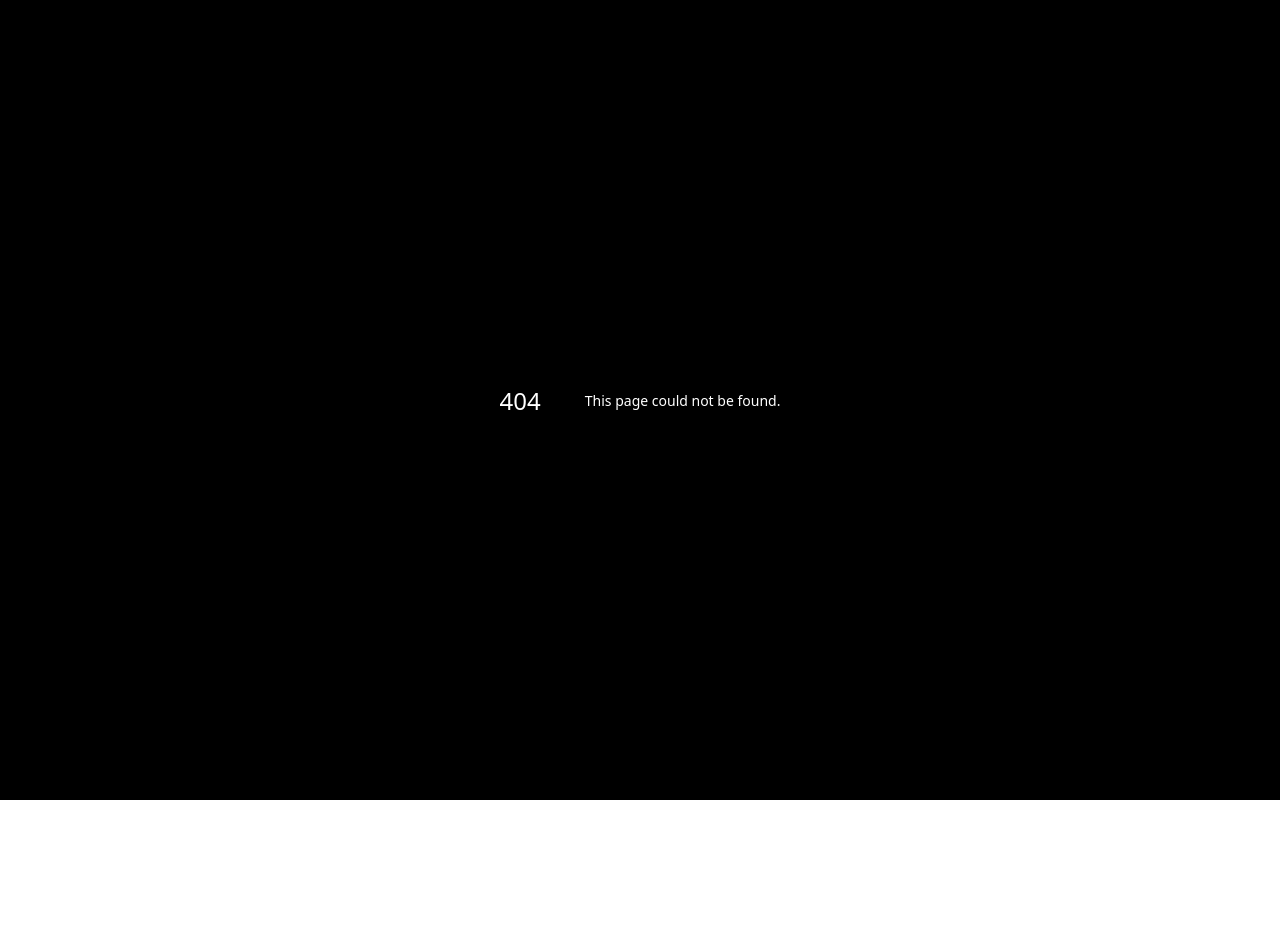
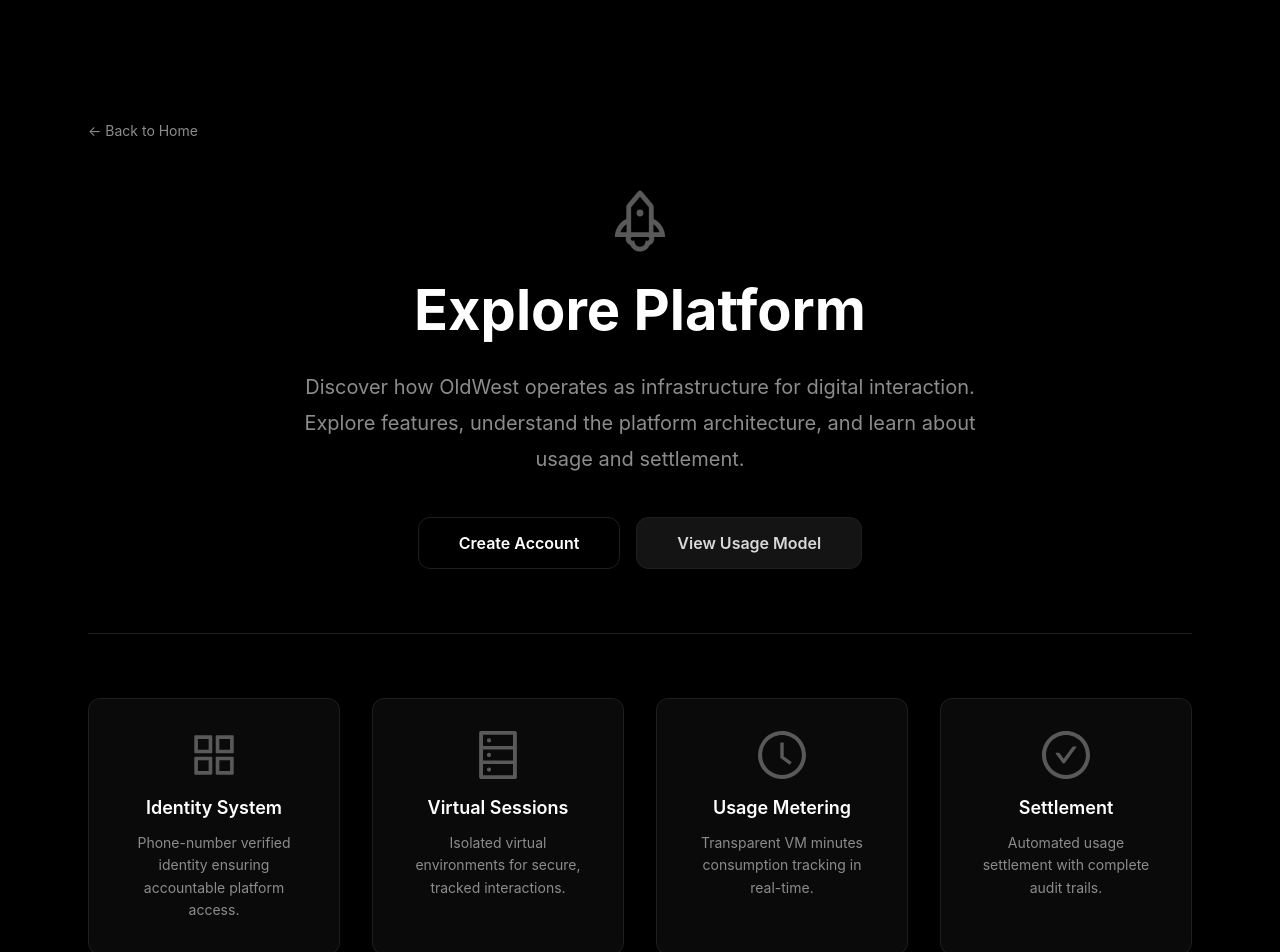
Before and after one commit to oldwestsolutions/oldoldwest, a Next.js app: page /explore-platform in a window 1280 px wide. Before the commit this address had no page. Shown: the top 952 px of the page. Before the commit the page ends 800 px from the top, so only its background shows below. Built offline with nearby package versions, Linux system fonts and the light colour scheme.

Commit message:
Rename product to products, pricing-rates to pricing, update hero buttons to Create Account and Explore Platform, add headers with back buttons to all pages

```diff
--- a/src/app/create-account/page.tsx
+++ b/src/app/create-account/page.tsx
@@ -1,6 +1,6 @@
 'use client'
 
-import { Layout, Typography, Divider, Space, Button, Card, Row, Col } from 'antd'
+import { Layout, Typography, Divider, Space, Button, Card, Row, Col, Header } from 'antd'
 import Link from 'next/link'
 import { CheckCircleOutlined } from '@ant-design/icons'
 
@@ -10,12 +10,20 @@ const { Title, Paragraph, Text } = Typography
 export default function CreateAccount() {
   return (
     <Layout style={{ minHeight: '100vh', background: '#000000', color: '#ffffff' }}>
-      <Content style={{ padding: '120px 48px', maxWidth: 900, margin: '0 auto' }}>
-        <div style={{ marginBottom: 48 }}>
-          <Link href="/" style={{ color: '#8c8c8c', fontSize: 14, textDecoration: 'none' }}>
-            ← Back to Home
-          </Link>
-        </div>
+      <Header style={{
+        background: '#000000',
+        borderBottom: '1px solid #1f1f1f',
+        padding: '0 48px',
+        display: 'flex',
+        alignItems: 'center',
+        justifyContent: 'space-between',
+        height: '72px'
+      }}>
+        <Link href="/" style={{ color: '#8c8c8c', fontSize: 14, textDecoration: 'none' }}>
+          ← Back to Home
+        </Link>
+      </Header>
+      <Content style={{ padding: '60px 48px', maxWidth: 900, margin: '0 auto' }}>
 
         <Title level={1} style={{ color: '#ffffff', marginBottom: 24, fontSize: 48, fontWeight: 700 }}>
           Create Account
--- /dev/null
+++ b/src/app/explore-platform/page.tsx
@@ -0,0 +1,160 @@
+'use client'
+
+import { Layout, Typography, Divider, Space, Card, Row, Col, Button } from 'antd'
+import Link from 'next/link'
+import { AppstoreOutlined, DatabaseOutlined, ClockCircleOutlined, CheckCircleOutlined, RocketOutlined } from '@ant-design/icons'
+
+const { Content } = Layout
+const { Title, Paragraph, Text } = Typography
+
+export default function ExplorePlatform() {
+  return (
+    <Layout style={{ minHeight: '100vh', background: '#000000', color: '#ffffff' }}>
+      <Content style={{ padding: '120px 48px', maxWidth: 1200, margin: '0 auto' }}>
+        <div style={{ marginBottom: 48 }}>
+          <Link href="/" style={{ color: '#8c8c8c', fontSize: 14, textDecoration: 'none' }}>
+            ← Back to Home
+          </Link>
+        </div>
+
+        <div style={{ textAlign: 'center', marginBottom: 64 }}>
+          <RocketOutlined style={{ fontSize: 64, color: '#595959', marginBottom: 24 }} />
+          <Title level={1} style={{ color: '#ffffff', marginBottom: 24, fontSize: 56, fontWeight: 700 }}>
+            Explore Platform
+          </Title>
+          <Paragraph style={{ color: '#8c8c8c', fontSize: 20, lineHeight: 1.8, maxWidth: 700, margin: '0 auto 40px' }}>
+            Discover how OldWest operates as infrastructure for digital interaction. Explore features, understand the platform architecture, and learn about usage and settlement.
+          </Paragraph>
+          <Space size="middle">
+            <Button
+              type="primary"
+              size="large"
+              style={{
+                background: '#000000',
+                borderColor: '#1f1f1f',
+                color: '#ffffff',
+                borderRadius: 12,
+                fontWeight: 600,
+                height: 52,
+                paddingLeft: 40,
+                paddingRight: 40,
+                boxShadow: 'none'
+              }}
+              href="/create-account"
+            >
+              Create Account
+            </Button>
+            <Button
+              size="large"
+              style={{
+                background: '#141414',
+                borderColor: '#1f1f1f',
+                color: '#d9d9d9',
+                borderRadius: 12,
+                fontWeight: 600,
+                height: 52,
+                paddingLeft: 40,
+                paddingRight: 40
+              }}
+              href="/usage-model"
+            >
+              View Usage Model
+            </Button>
+          </Space>
+        </div>
+
+        <Divider style={{ borderColor: '#1f1f1f', margin: '64px 0' }} />
+
+        <Row gutter={[32, 32]}>
+          <Col xs={24} md={12} lg={6}>
+            <Card
+              bordered
+              style={{
+                background: '#0a0a0a',
+                borderColor: '#1f1f1f',
+                borderRadius: 12,
+                height: '100%',
+                textAlign: 'center'
+              }}
+              bodyStyle={{ padding: 32 }}
+            >
+              <AppstoreOutlined style={{ fontSize: 48, color: '#595959', marginBottom: 16 }} />
+              <Title level={4} style={{ color: '#ffffff', marginBottom: 12, fontSize: 18, fontWeight: 600 }}>
+                Identity System
+              </Title>
+              <Paragraph style={{ color: '#8c8c8c', fontSize: 14, lineHeight: 1.6, margin: 0 }}>
+                Phone-number verified identity ensuring accountable platform access.
+              </Paragraph>
+            </Card>
+          </Col>
+
+          <Col xs={24} md={12} lg={6}>
+            <Card
+              bordered
+              style={{
+                background: '#0a0a0a',
+                borderColor: '#1f1f1f',
+                borderRadius: 12,
+                height: '100%',
+                textAlign: 'center'
+              }}
+              bodyStyle={{ padding: 32 }}
+            >
+              <DatabaseOutlined style={{ fontSize: 48, color: '#595959', marginBottom: 16 }} />
+              <Title level={4} style={{ color: '#ffffff', marginBottom: 12, fontSize: 18, fontWeight: 600 }}>
+                Virtual Sessions
+              </Title>
+              <Paragraph style={{ color: '#8c8c8c', fontSize: 14, lineHeight: 1.6, margin: 0 }}>
+                Isolated virtual environments for secure, tracked interactions.
+              </Paragraph>
+            </Card>
+          </Col>
+
+          <Col xs={24} md={12} lg={6}>
+            <Card
+              bordered
+              style={{
+                background: '#0a0a0a',
+                borderColor: '#1f1f1f',
+                borderRadius: 12,
+                height: '100%',
+                textAlign: 'center'
+              }}
+              bodyStyle={{ padding: 32 }}
+            >
+              <ClockCircleOutlined style={{ fontSize: 48, color: '#595959', marginBottom: 16 }} />
+              <Title level={4} style={{ color: '#ffffff', marginBottom: 12, fontSize: 18, fontWeight: 600 }}>
+                Usage Metering
+              </Title>
+              <Paragraph style={{ color: '#8c8c8c', fontSize: 14, lineHeight: 1.6, margin: 0 }}>
+                Transparent VM minutes consumption tracking in real-time.
+              </Paragraph>
+            </Card>
+          </Col>
+
+          <Col xs={24} md={12} lg={6}>
+            <Card
+              bordered
+              style={{
+                background: '#0a0a0a',
+                borderColor: '#1f1f1f',
+                borderRadius: 12,
+                height: '100%',
+                textAlign: 'center'
+              }}
+              bodyStyle={{ padding: 32 }}
+            >
+              <CheckCircleOutlined style={{ fontSize: 48, color: '#595959', marginBottom: 16 }} />
+              <Title level={4} style={{ color: '#ffffff', marginBottom: 12, fontSize: 18, fontWeight: 600 }}>
+                Settlement
+              </Title>
+              <Paragraph style={{ color: '#8c8c8c', fontSize: 14, lineHeight: 1.6, margin: 0 }}>
+                Automated usage settlement with complete audit trails.
+              </Paragraph>
+            </Card>
+          </Col>
+        </Row>
+      </Content>
+    </Layout>
+  )
+}
--- a/src/app/page.tsx
+++ b/src/app/page.tsx
@@ -86,11 +86,11 @@ export default function Home() {
             </Link>
           </Col>
           <Col>
-            <Link href="/product" style={{ color: '#8c8c8c', fontSize: 14, textDecoration: 'none', transition: 'color 0.3s' }}
+            <Link href="/products" style={{ color: '#8c8c8c', fontSize: 14, textDecoration: 'none', transition: 'color 0.3s' }}
               onMouseEnter={(e) => e.currentTarget.style.color = '#ffffff'}
               onMouseLeave={(e) => e.currentTarget.style.color = '#8c8c8c'}
             >
-              Product
+              Products
             </Link>
           </Col>
           <Col>
@@ -102,7 +102,7 @@ export default function Home() {
             </Link>
           </Col>
           <Col>
-            <Link href="/pricing-rates" style={{ color: '#8c8c8c', fontSize: 14, textDecoration: 'none', transition: 'color 0.3s' }}
+            <Link href="/pricing" style={{ color: '#8c8c8c', fontSize: 14, textDecoration: 'none', transition: 'color 0.3s' }}
               onMouseEnter={(e) => e.currentTarget.style.color = '#ffffff'}
               onMouseLeave={(e) => e.currentTarget.style.color = '#8c8c8c'}
             >
@@ -130,9 +130,9 @@ export default function Home() {
               fontWeight: 600,
               boxShadow: 'none'
             }}
-            href="/login"
+            href="/explore-platform"
           >
-            LOGIN
+            EXPLORE PLATFORM
           </Button>
         </Space>
       </Header>
@@ -181,9 +181,9 @@ export default function Home() {
                     paddingRight: 40,
                     boxShadow: 'none'
                   }}
-                  href="/login"
+                  href="/explore-platform"
                 >
-                  LOGIN
+                  EXPLORE PLATFORM
                 </Button>
                 <Button
                   size="large"
@@ -197,9 +197,9 @@ export default function Home() {
                     paddingLeft: 40,
                     paddingRight: 40
                   }}
-                  href="/usage-model"
+                  href="/create-account"
                 >
-                  VIEW USAGE MODEL
+                  CREATE ACCOUNT
                 </Button>
               </Space>
             </Col>
@@ -782,7 +782,7 @@ export default function Home() {
                     }}
                     href="/usage-model"
                   >
-                    VIEW USAGE MODEL
+                    CREATE ACCOUNT
                   </Button>
                 </Space>
               </div>
--- a/src/app/pricing-rates/page.tsx
+++ b/src/app/pricing/page.tsx
@@ -1,12 +1,12 @@
 'use client'
 
-import { Layout, Typography, Divider, Space, Card, Row, Col, Table } from 'antd'
+import { Layout, Typography, Divider, Space, Card, Row, Col, Table, Header } from 'antd'
 import Link from 'next/link'
 
 const { Content } = Layout
 const { Title, Paragraph, Text } = Typography
 
-export default function PricingRates() {
+export default function Pricing() {
   const pricingColumns = [
     {
       title: 'Package',
@@ -37,15 +37,22 @@ export default function PricingRates() {
 
   return (
     <Layout style={{ minHeight: '100vh', background: '#000000', color: '#ffffff' }}>
-      <Content style={{ padding: '120px 48px', maxWidth: 900, margin: '0 auto' }}>
-        <div style={{ marginBottom: 48 }}>
-          <Link href="/" style={{ color: '#8c8c8c', fontSize: 14, textDecoration: 'none' }}>
-            ← Back to Home
-          </Link>
-        </div>
-
+      <Header style={{
+        background: '#000000',
+        borderBottom: '1px solid #1f1f1f',
+        padding: '0 48px',
+        display: 'flex',
+        alignItems: 'center',
+        justifyContent: 'space-between',
+        height: '72px'
+      }}>
+        <Link href="/" style={{ color: '#8c8c8c', fontSize: 14, textDecoration: 'none' }}>
+          ← Back to Home
+        </Link>
+      </Header>
+      <Content style={{ padding: '60px 48px', maxWidth: 900, margin: '0 auto' }}>
         <Title level={1} style={{ color: '#ffffff', marginBottom: 24, fontSize: 48, fontWeight: 700 }}>
-          Pricing & Rates
+          Pricing
         </Title>
 
         <Paragraph style={{ color: '#8c8c8c', fontSize: 18, lineHeight: 1.8, marginBottom: 40 }}>
--- a/src/app/product/page.tsx
+++ b/src/app/products/page.tsx
@@ -1,24 +1,31 @@
 'use client'
 
-import { Layout, Typography, Divider, Space, Card, Row, Col } from 'antd'
+import { Layout, Typography, Divider, Space, Card, Row, Col, Header } from 'antd'
 import Link from 'next/link'
 import { AppstoreOutlined, DatabaseOutlined, ClockCircleOutlined, CheckCircleOutlined } from '@ant-design/icons'
 
 const { Content } = Layout
 const { Title, Paragraph, Text } = Typography
 
-export default function Product() {
+export default function Products() {
   return (
     <Layout style={{ minHeight: '100vh', background: '#000000', color: '#ffffff' }}>
-      <Content style={{ padding: '120px 48px', maxWidth: 1200, margin: '0 auto' }}>
-        <div style={{ marginBottom: 48 }}>
-          <Link href="/" style={{ color: '#8c8c8c', fontSize: 14, textDecoration: 'none' }}>
-            ← Back to Home
-          </Link>
-        </div>
-
+      <Header style={{
+        background: '#000000',
+        borderBottom: '1px solid #1f1f1f',
+        padding: '0 48px',
+        display: 'flex',
+        alignItems: 'center',
+        justifyContent: 'space-between',
+        height: '72px'
+      }}>
+        <Link href="/" style={{ color: '#8c8c8c', fontSize: 14, textDecoration: 'none' }}>
+          ← Back to Home
+        </Link>
+      </Header>
+      <Content style={{ padding: '60px 48px', maxWidth: 1200, margin: '0 auto' }}>
         <Title level={1} style={{ color: '#ffffff', marginBottom: 24, fontSize: 56, fontWeight: 700 }}>
-          Product
+          Products
         </Title>
 
         <Paragraph style={{ color: '#8c8c8c', fontSize: 20, lineHeight: 1.8, marginBottom: 64, maxWidth: 800 }}>
--- a/src/app/solutions/page.tsx
+++ b/src/app/solutions/page.tsx
@@ -1,6 +1,6 @@
 'use client'
 
-import { Layout, Typography, Divider, Space, Card, Row, Col } from 'antd'
+import { Layout, Typography, Divider, Space, Card, Row, Col, Header } from 'antd'
 import Link from 'next/link'
 import { TeamOutlined, SafetyOutlined, BarChartOutlined, GlobalOutlined } from '@ant-design/icons'
 
@@ -10,12 +10,20 @@ const { Title, Paragraph, Text } = Typography
 export default function Solutions() {
   return (
     <Layout style={{ minHeight: '100vh', background: '#000000', color: '#ffffff' }}>
-      <Content style={{ padding: '120px 48px', maxWidth: 1200, margin: '0 auto' }}>
-        <div style={{ marginBottom: 48 }}>
-          <Link href="/" style={{ color: '#8c8c8c', fontSize: 14, textDecoration: 'none' }}>
-            ← Back to Home
-          </Link>
-        </div>
+      <Header style={{
+        background: '#000000',
+        borderBottom: '1px solid #1f1f1f',
+        padding: '0 48px',
+        display: 'flex',
+        alignItems: 'center',
+        justifyContent: 'space-between',
+        height: '72px'
+      }}>
+        <Link href="/" style={{ color: '#8c8c8c', fontSize: 14, textDecoration: 'none' }}>
+          ← Back to Home
+        </Link>
+      </Header>
+      <Content style={{ padding: '60px 48px', maxWidth: 1200, margin: '0 auto' }}>
 
         <Title level={1} style={{ color: '#ffffff', marginBottom: 24, fontSize: 56, fontWeight: 700 }}>
           Solutions
```
